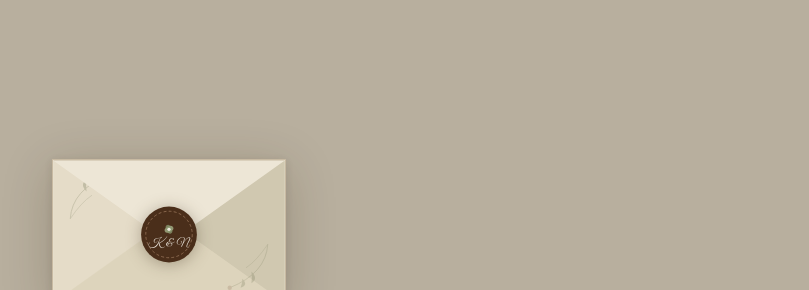
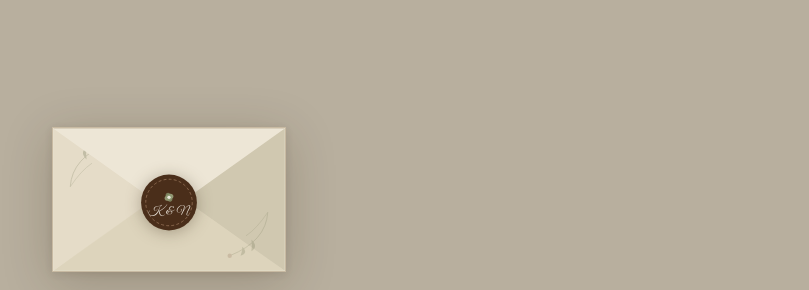
Before and after one commit to BlackNatthaphon/Wedding, a website: page public/index.html in a window 1280 px wide. Shown: the part 158-448 px from the top of the page, without its empty margins (471-1280 px from the left). Drawn offline with nearby package versions, Linux system fonts and the light colour scheme.

Commit message:
Update index.html

```diff
--- a/public/index.html
+++ b/public/index.html
@@ -27,20 +27,21 @@
       --paper: #FDFAF5;
     }
 
-    html {
+    html, body {
+      height: 100%;
+      overflow: hidden;
       scroll-behavior: smooth;
     }
 
     body {
       background: #B8AF9E;
-      min-height: 100vh;
       font-family: "Sarabun", sans-serif;
-      overflow-x: hidden;
     }
 
     /* ENV SCREEN */
     .env-screen {
-      min-height: 100vh;
+      height: 100vh;
+      height: 100dvh;
       display: flex;
       flex-direction: column;
       align-items: center;
```
